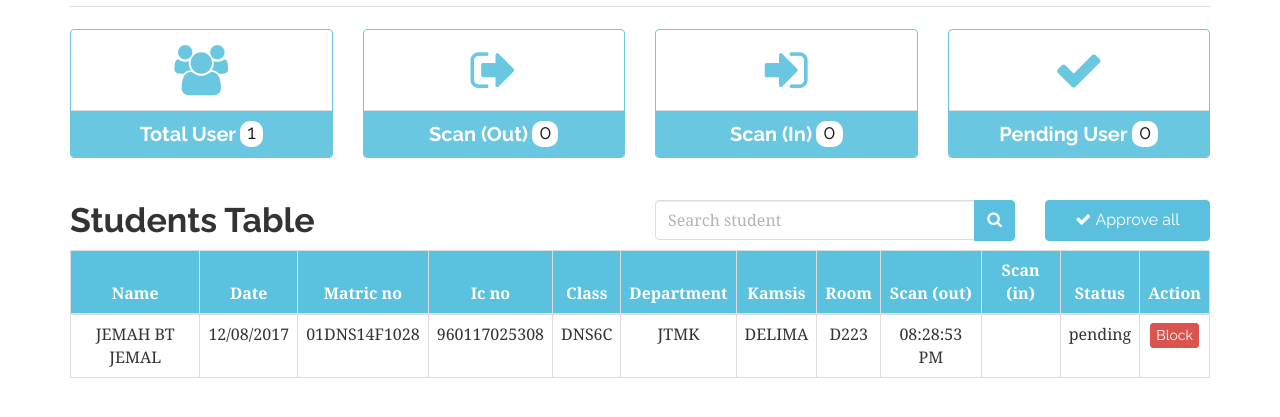
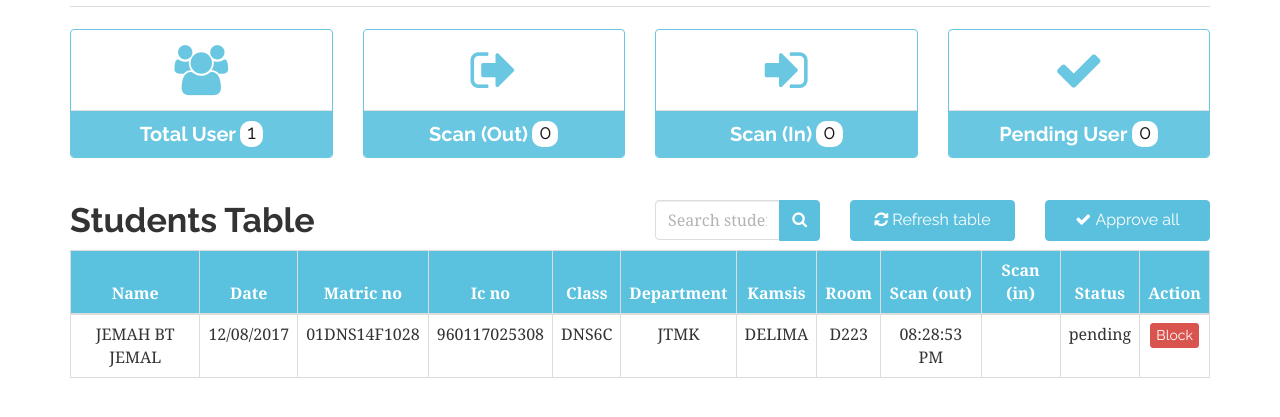
Before and after one commit to shafiqsaaidin/e-checkin, a PHP site: page /admin_dashboard.php in a window 1280 px wide. Shown: the part 168-585 px from the top of the page. Run offline with PHP 8.4, Linux system fonts and the light colour scheme; a user stored in the database is signed in; data comes from the database, SQL or seed files in the repository.

Commit message:
added new button to fresh table

```diff
--- a/admin_dashboard.php
+++ b/admin_dashboard.php
@@ -139,7 +139,7 @@
       </div>
       <div class="col-md-6">
         <div class="row">
-          <div class="col-md-8">
+          <div class="col-md-4">
             <div class="input-group information">
               <input type="text" class="form-control" placeholder="Search student" id="search_field">
               <div class="input-group-btn">
@@ -148,6 +148,9 @@
                 </button>
               </div>
             </div>
+          </div>
+          <div class="col-md-4">
+            <button type="button" class="btn btn-info btn-block information" onclick="window.location.reload()"><i class="fa fa-refresh" aria-hidden="true"></i> Refresh table</button>
           </div>
           <div class="col-md-4">
             <form action="<?php echo htmlspecialchars($_SERVER['PHP_SELF']); ?>" method="post">
--- a/guard_dashboard.php
+++ b/guard_dashboard.php
@@ -132,7 +132,7 @@
       </div>
       <div class="col-md-6">
         <div class="row">
-          <div class="col-md-8">
+          <div class="col-md-4">
             <div class="input-group information">
               <input type="text" class="form-control" placeholder="Search student" id="search_field">
               <div class="input-group-btn">
@@ -141,6 +141,9 @@
                 </button>
               </div>
             </div>
+          </div>
+          <div class="col-md-4">
+            <button type="button" class="btn btn-info btn-block information" onclick="window.location.reload()"><i class="fa fa-refresh" aria-hidden="true"></i> Refresh table</button>
           </div>
           <div class="col-md-4">
             <form action="<?php echo htmlspecialchars($_SERVER['PHP_SELF']); ?>" method="post">
```
